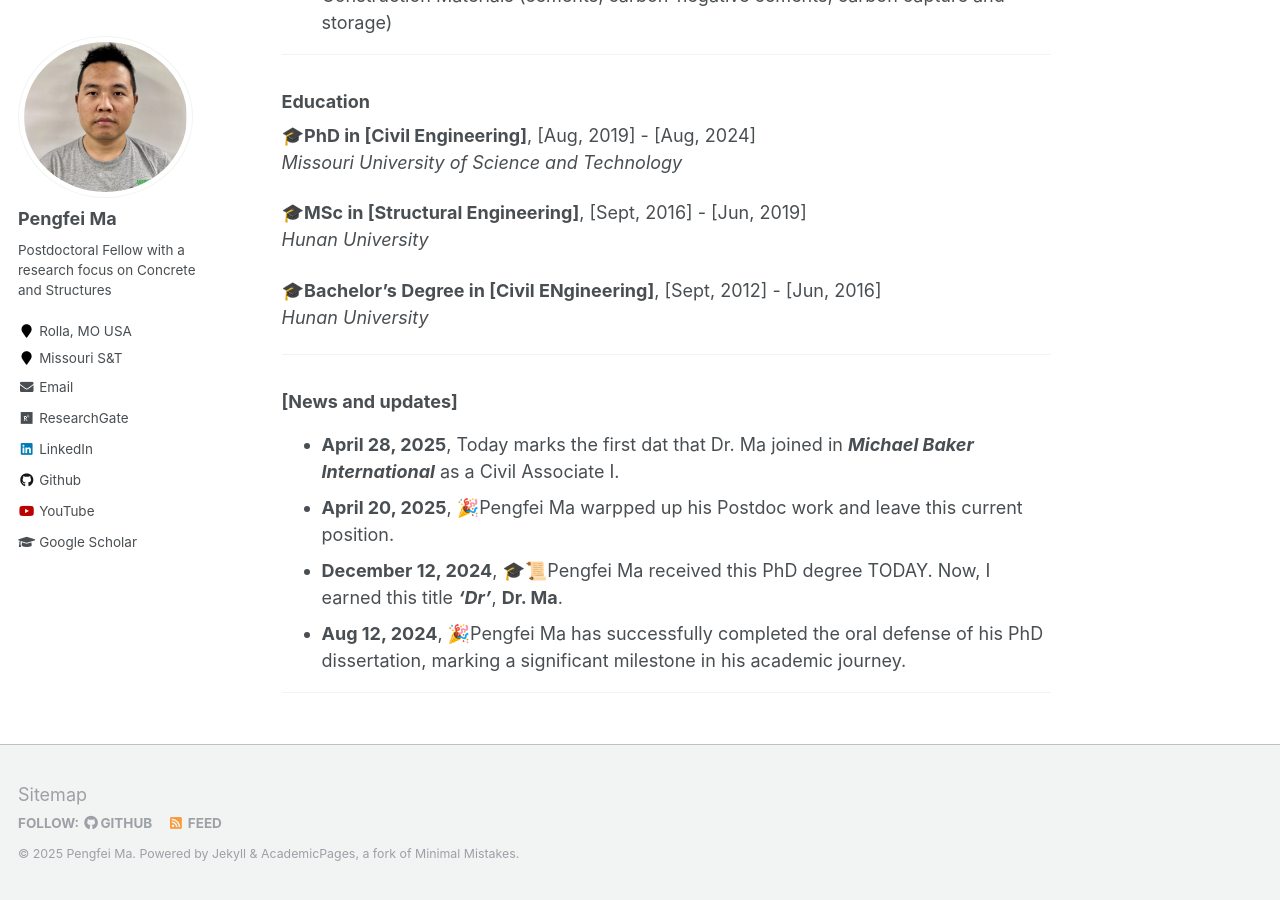
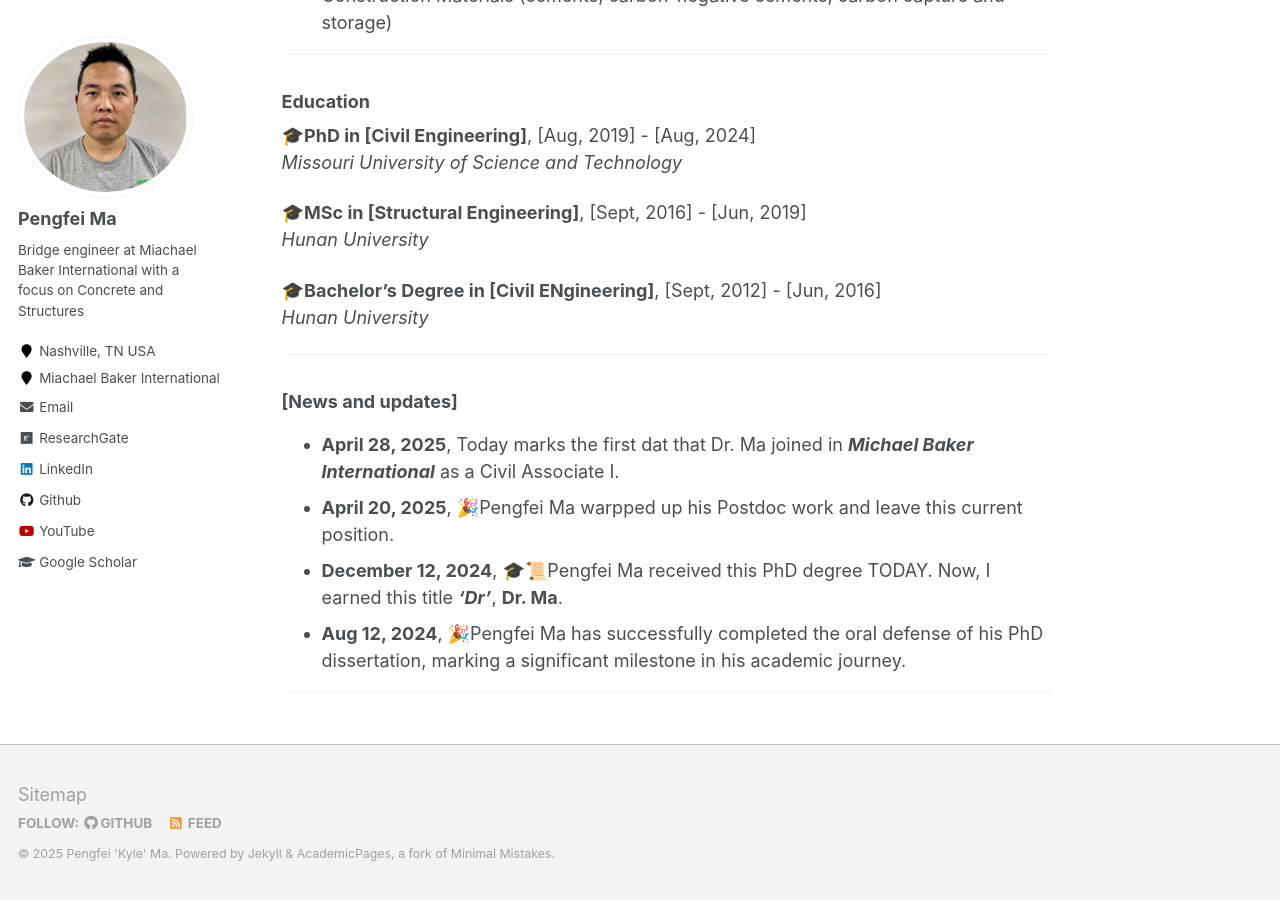
Before and after one commit to KyleMMA/KyleMMA.github.io, a Jekyll site: the page built from _pages/about.md, in a window 1280 px wide and 900 px high, scrolled down 639 px. Built offline with Jekyll 4.4.1, drawn with Linux system fonts in a browser that asks for light colours.

Commit message:
Update _config.yml

```diff
--- a/_config.yml
+++ b/_config.yml
@@ -9,7 +9,7 @@
 locale                   : "en-US"
 title                    : "Pengfei's Hub"
 title_separator          : "-"
-name                     : &name "Pengfei Ma"
+name                     : &name "Pengfei 'Kyle' Ma"
 description              : &description "personal description"
 url                      : https://KyleMMA.github.io # the base hostname & protocol for your site e.g. "https://mmistakes.github.io"
 baseurl                  : "" # the subpath of your site, e.g. "/blog"
@@ -82,9 +82,9 @@ analytics:
 author:
   name             : "Pengfei Ma"
   avatar           : "Profile_photoM.png"
-  bio              : "Postdoctoral Fellow with a research focus on Concrete and Structures"
-  location         : "Rolla, MO USA"
-  employer         : "Missouri S&T"
+  bio              : "Bridge engineer at Miachael Baker International with a focus on Concrete and Structures"
+  location         : "Nashville, TN USA"
+  employer         : "Miachael Baker International"
   pubmed           :
   googlescholar    : "https://scholar.google.com/citations?hl=en&user=yT0SsPwAAAAJ"
   email            : "pm7m8@mst.edu"
```
